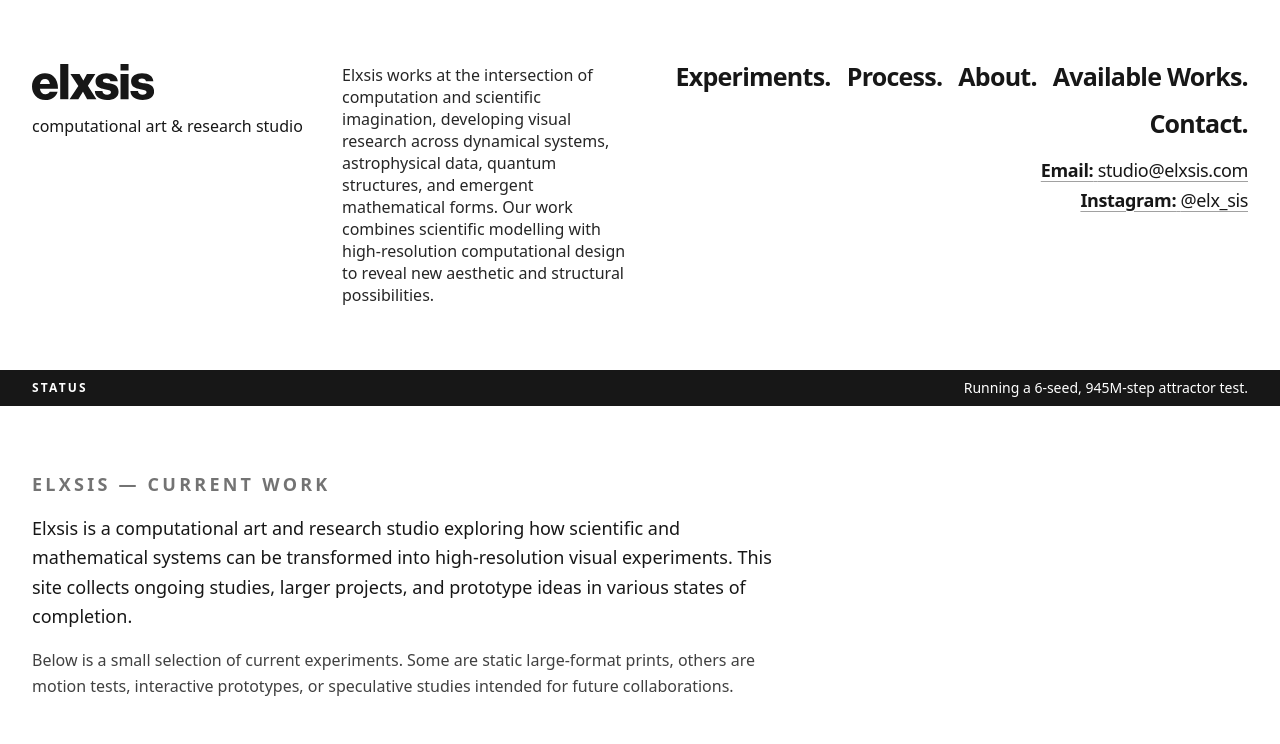
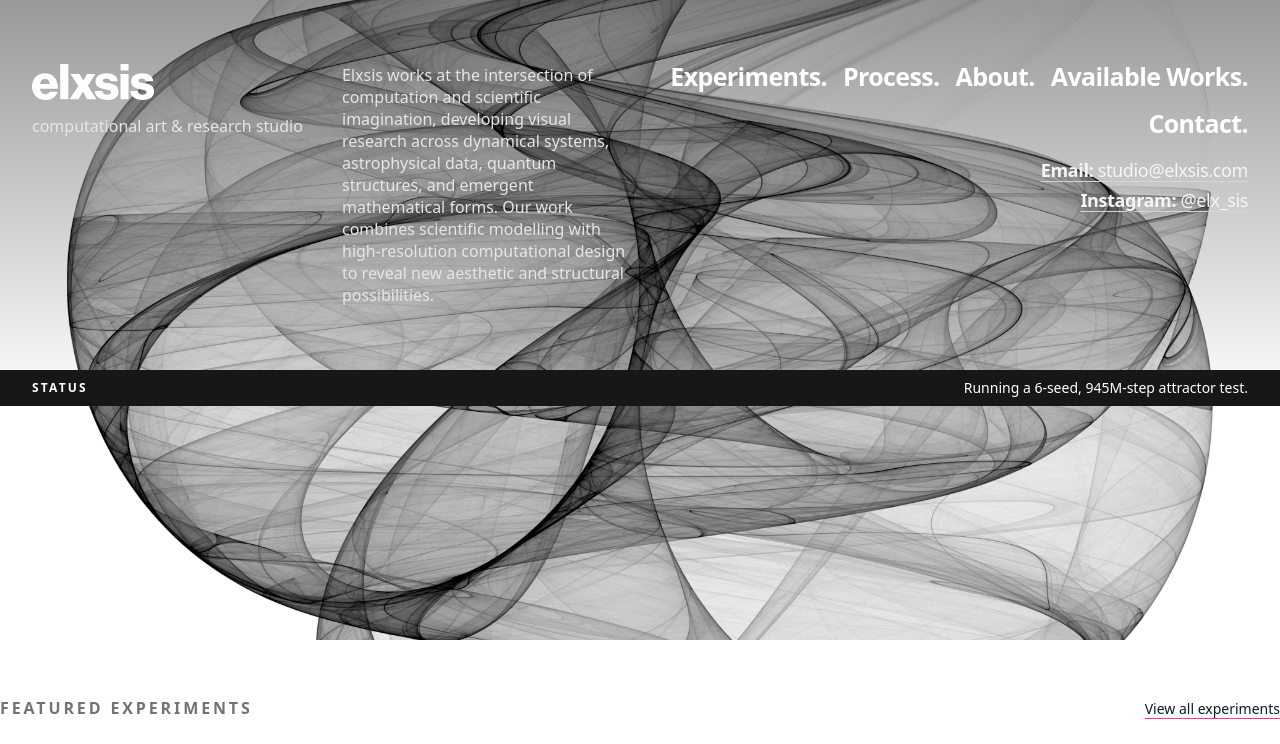
Before and after one commit to Axisophy/elxsis-site, a Next.js app: page / in a window 1280 px wide. Shown: the top 744 px of the page. Built offline with nearby package versions, Linux system fonts and the light colour scheme; a web font is replaced by a local one.

Commit message:
Header inversion, hero overlay, global 700 weight styles

```diff
--- a/app/contact/page.tsx
+++ b/app/contact/page.tsx
@@ -1,27 +1,33 @@
+import { PageTitle } from "@/components/typography";
+
 export default function ContactPage() {
   return (
     <main className="mx-auto max-w-[1440px] px-4 lg:px-8 py-10 lg:py-16">
-        <h1 className="text-sm md:text-base tracking-[0.18em] uppercase text-neutral-500 font-[600]">
-          Contact
-        </h1>
-        <div className="mt-4 max-w-3xl space-y-4 text-[15px] md:text-[18px] leading-relaxed text-neutral-900">
-          <p>
-            For commissions, collaborations, or enquiries about existing work,
-            please get in touch via{" "}
+      <header className="max-w-3xl space-y-4 mb-8 lg:mb-12">
+        <PageTitle>Contact</PageTitle>
+        <p className="text-[15px] md:text-[18px] leading-relaxed text-neutral-900">
+          For commissions, collaborations, institutional projects, or enquiries
+          about existing work, please email{" "}
           <a
             href="mailto:studio@elxsis.com"
-              className="underline underline-offset-4 decoration-pink-500 hover:text-pink-600"
+            className="underline underline-offset-4"
           >
             studio@elxsis.com
-            </a>
-            .
+          </a>{" "}
+          with as much context as you like – including timelines, formats, and
+          any relevant technical or spatial constraints. You can also follow
+          in-progress experiments and studio notes via{" "}
+          <a
+            href="https://instagram.com/elx_sis"
+            target="_blank"
+            rel="noreferrer"
+            className="underline underline-offset-4"
+          >
+            @elx_sis
+          </a>{" "}
+          on Instagram.
         </p>
-          <p>
-            Elxsis is particularly interested in collaborations with research
-            groups, observatories, labs, museums, and technology organisations
-            exploring the visual potential of scientific and mathematical systems.
-          </p>
-        </div>
+      </header>
     </main>
   );
 }
--- a/app/experiments/page.tsx
+++ b/app/experiments/page.tsx
@@ -1,6 +1,7 @@
 "use client";
 
 import { useState } from "react";
+import { PageTitle } from "@/components/typography";
 
 type Experiment = {
   slug: string;
@@ -73,11 +74,9 @@ export default function ExperimentsPage() {
 
   return (
     <main className="mx-auto max-w-[1440px] px-4 lg:px-8 py-10 lg:py-16">
-      <header className="max-w-3xl space-y-4 mb-8 lg:mb-12">
-        <h1 className="text-xl md:text-5xl  text-neutral-900 font-[700] tracking-[-0.025em]">
-          Experiments
-        </h1>
-        <p className="text-[15px] md:text-[18px] leading-relaxed text-neutral-900">
+     <header className="max-w-3xl space-y-4 mb-8 lg:mb-12">
+  <PageTitle>Experiments</PageTitle>
+  <p className="text-[15px] md:text-[18px] leading-relaxed text-neutral-900">
           A working catalogue of ongoing and completed experiments – from
           dynamical systems and attractors to astrophysical data and quantum
           structures. Some of these studies are already available as large-scale
--- a/app/page.tsx
+++ b/app/page.tsx
@@ -1,22 +1,21 @@
+// app/page.tsx
+import Image from "next/image";
+import Link from "next/link";
+import { PageTitle } from "@/components/typography";
+
 export default function HomePage() {
   return (
-    <main className="mx-auto max-w-[1440px] px-4 lg:px-8 py-10 lg:py-16">
-      <section className="max-w-3xl space-y-4">
-        <h1 className="text-base md:text-lg tracking-[0.18em] uppercase text-neutral-500 font-[600]">
-          Elxsis — current work
-        </h1>
-        <p className="text-[15px] md:text-[18px] leading-relaxed text-neutral-900">
-          Elxsis is a computational art and research studio exploring how
-          scientific and mathematical systems can be transformed into
-          high-resolution visual experiments. This site collects ongoing
-          studies, larger projects, and prototype ideas in various states of
-          completion.
-        </p>
-        <p className="text-[14px] md:text-[16px] leading-relaxed text-neutral-700">
-          Below is a small selection of current experiments. Some are static
-          large-format prints, others are motion tests, interactive prototypes,
-          or speculative studies intended for future collaborations.
-        </p>
+    <main className="w-full">
+      {/* Hero image that the header gradient sits over */}
+      <section className="relative w-full h-[70vh] md:h-[80vh]">
+        <Image
+          src="/elxsis-hero-02.jpg"   // <- MUST match the filename in /public
+          alt="Elxsis experimental visual"
+          fill
+          priority
+          sizes="100vw"
+          className="object-cover"
+        />
       </section>
 
       <section className="mt-10 lg:mt-14">
--- a/components/layout/SiteHeader.tsx
+++ b/components/layout/SiteHeader.tsx
@@ -3,6 +3,7 @@
 import { useState } from "react";
 import Link from "next/link";
 import { ElxsisLogo } from "@/components/icons/ElxsisLogo";
+import { usePathname } from "next/navigation";
 
 const descriptor =
   "Elxsis works at the intersection of computation and scientific imagination, developing visual research across dynamical systems, astrophysical data, quantum structures, and emergent mathematical forms. Our work combines scientific modelling with high-resolution computational design to reveal new aesthetic and structural possibilities.";
@@ -19,16 +20,37 @@ const navItems = [
 
 export default function SiteHeader() {
   const [mobileOpen, setMobileOpen] = useState(false);
+  const pathname = usePathname();
+  const isHome = pathname === "/";
+
+  // Colour system: home = inverted (white on dark), inner pages = black on white
+  const primaryText = isHome ? "text-white" : "text-neutral-900";
+  const secondaryText = isHome ? "text-neutral-200" : "text-neutral-800";
+  const borderStrong = isHome ? "border-white" : "border-neutral-900";
+  const burgerBar = isHome ? "bg-white" : "bg-neutral-900";
+  const underlineBg = isHome ? "bg-white" : "bg-neutral-900";
 
   return (
-    <header className="w-full bg-white relative">
+    <header
+      className={
+        isHome
+          ? // Homepage: overlay on top of hero, dark translucent gradient for readability
+            "w-full absolute top-0 left-0 z-20 bg-gradient-to-b from-black/40 via-black/20 to-transparent"
+          : // Inner pages: solid white header
+            "w-full bg-white relative"
+      }
+    >
       {/* Top: 12-column grid (normal header) */}
       <div className="mx-auto max-w-[1440px] px-4 lg:px-8 py-12 lg:py-16 min-h-[220px] lg:min-h-[260px] grid grid-cols-1 md:grid-cols-12 gap-x-6 gap-y-8">
         {/* Logo + micro-title (cols 1–3) */}
         <div className="md:col-span-3 md:col-start-1 flex flex-col gap-2">
           <div className="flex items-start justify-between md:block">
             <Link href="/" className="inline-flex items-center gap-2">
-              <ElxsisLogo className="h-7 md:h-9 w-auto text-neutral-900" />
+              <ElxsisLogo
+                className={`h-7 md:h-9 w-auto ${
+                  isHome ? "text-white" : "text-neutral-900"
+                }`}
+              />
               <span className="sr-only">Elxsis</span>
             </Link>
 
@@ -36,44 +58,50 @@ export default function SiteHeader() {
             <button
               type="button"
               onClick={() => setMobileOpen((open) => !open)}
-              className="md:hidden ml-4 inline-flex items-center justify-center rounded-full border border-neutral-900 px-2.5 py-2 text-neutral-900 bg-white"
+              className={`md:hidden ml-4 inline-flex items-center justify-center rounded-full border px-2.5 py-2 ${
+                isHome
+                  ? "border-white text-white bg-transparent"
+                  : "border-neutral-900 text-neutral-900 bg-white"
+              }`}
               aria-label={mobileOpen ? "Close menu" : "Open menu"}
             >
               <span className="flex flex-col gap-1">
-                <span className="block h-[2px] w-4 bg-neutral-900" />
-                <span className="block h-[2px] w-4 bg-neutral-900" />
+                <span className={`block h-[2px] w-4 ${burgerBar}`} />
+                <span className={`block h-[2px] w-4 ${burgerBar}`} />
               </span>
             </button>
           </div>
 
-          <span className="text-s text-neutral-900 font-[500]">
+          <span className={`text-s font-[500] ${secondaryText}`}>
             computational art &amp; research studio
           </span>
         </div>
 
         {/* Descriptor (cols 4–6) */}
-        <div className="md:col-span-3 md:col-start-4 text-[12px] md:text-[14px] lg:text-[16px] leading-relaxed md:leading-snug text-neutral-800 font-normal">
+        <div
+          className={`md:col-span-3 md:col-start-4 text-[12px] md:text-[14px] lg:text-[16px] leading-relaxed md:leading-snug font-normal ${secondaryText}`}
+        >
           <p>{descriptor}</p>
         </div>
 
         {/* Nav + contact (cols 7–12) */}
-        <div className="md:col-span-6 md:col-start-7 flex flex-col gap-3 md:gap-4 md:items-end text-xs md:text-sm text-neutral-900">
+        <div className="md:col-span-6 md:col-start-7 flex flex-col gap-3 md:gap-4 md:items-end text-xs md:text-sm">
           {/* Desktop nav in top-right */}
           <nav className="hidden md:block">
-            <ul className="flex flex-wrap justify-end gap-4 text-neutral-900">
+            <ul className={`flex flex-wrap justify-end gap-4 ${primaryText}`}>
               {navItems.map((item) => (
                 <li key={item.href}>
                   <Link
                     href={item.href}
-                    className="group text-[14px] sm:text-[18px] md:text-[22px] lg:text-[25px] font-[700] leading-none tracking-[-0.03em]"
+                    className="group text-[14px] sm:text-[18px] md:text-[22px] lg:text-[25px] font-[700] leading-none tracking-[-0.025em]"
                   >
                     <span className="relative inline-block">
                       <span>{item.label}</span>
                       <span
-                        className="block h-[2px] bg-neutral-900 mt-1
-                                   origin-left scale-x-0 translate-x-0
-                                   transition-transform duration-200 ease-out
-                                   group-hover:scale-x-100 group-hover:translate-x-1"
+                        className={
+                          "block h-[2px] mt-1 origin-left scale-x-0 translate-x-0 transition-transform duration-200 ease-out group-hover:scale-x-100 group-hover:translate-x-1 " +
+                          underlineBg
+                        }
                       />
                     </span>
                   </Link>
@@ -82,30 +110,36 @@ export default function SiteHeader() {
             </ul>
           </nav>
 
-          {/* Email + Instagram as smaller text links */}
+          {/* Email + Instagram as smaller text links – desktop only */}
           <div className="hidden md:flex flex-col gap-1 md:gap-1 md:items-end text-right">
-          <a
+            <a
               href="mailto:studio@elxsis.com"
-              className="text-[12px] sm:text-[14px] md:text-[16px] lg:text-[18px] font-[600] tracking-[-0.02em] underline underline-offset-4 decoration-neutral-400 hover:decoration-neutral-900"
+              className={`text-[12px] sm:text-[14px] md:text-[16px] lg:text-[18px] font-[600] tracking-[-0.02em] underline underline-offset-4 ${
+                isHome
+                  ? "text-neutral-100 decoration-neutral-300 hover:decoration-white"
+                  : "text-neutral-900 decoration-neutral-400 hover:decoration-neutral-900"
+              }`}
             >
-              Email:{" "}
-              <span className="font-[400]">studio@elxsis.com</span>
+              Email: <span className="font-[400]">studio@elxsis.com</span>
             </a>
 
             <a
               href="https://instagram.com/elx_sis"
               target="_blank"
               rel="noreferrer"
-              className="text-[12px] sm:text-[14px] md:text-[16px] lg:text-[18px] font-[600] tracking-[-0.02em] underline underline-offset-4 decoration-neutral-400 hover:decoration-neutral-900"
+              className={`text-[12px] sm:text-[14px] md:text-[16px] lg:text-[18px] font-[600] tracking-[-0.02em] underline underline-offset-4 ${
+                isHome
+                  ? "text-neutral-100 decoration-neutral-300 hover:decoration-white"
+                  : "text-neutral-900 decoration-neutral-400 hover:decoration-neutral-900"
+              }`}
             >
-              Instagram:{" "}
-              <span className="font-[400]">@elx_sis</span>
+              Instagram: <span className="font-[400]">@elx_sis</span>
             </a>
           </div>
         </div>
       </div>
 
-      {/* Status bar: full-width row below header */}
+      {/* Status bar: full-width row below header (kept consistent across site) */}
       <div className="bg-neutral-900 text-white">
         <div className="mx-auto max-w-[1440px] px-4 lg:px-8 py-2 flex flex-wrap items-center justify-between gap-2">
           <span className="uppercase tracking-[0.18em] text-[0.65rem] md:text-xs font-[600]">
@@ -135,7 +169,7 @@ export default function SiteHeader() {
                       <Link
                         href={item.href}
                         onClick={() => setMobileOpen(false)}
-                        className="text-[16px] sm:text-[18px] font-[700] tracking-[-0.03em] leading-tight underline underline-offset-4"
+                        className="text-[16px] sm:text-[18px] font-[700] tracking-[-0.025em] leading-tight underline underline-offset-4"
                       >
                         {item.label}
                       </Link>
--- /dev/null
+++ b/components/typography.tsx
@@ -0,0 +1,32 @@
+// components/typography.tsx
+
+type HeadingProps = {
+    children: React.ReactNode;
+    className?: string;
+  };
+
+  export function PageTitle({ children, className = "" }: HeadingProps) {
+    return (
+      <h1
+        className={
+          "text-xl md:text-5xl text-neutral-900 font-[700] tracking-[-0.025em] " +
+          className
+        }
+      >
+        {children}
+      </h1>
+    );
+  }
+
+  export function SectionTitle({ children, className = "" }: HeadingProps) {
+    return (
+      <h2
+        className={
+          "text-base md:text-3xl text-neutral-900 font-[700] tracking-[-0.025em] " +
+          className
+        }
+      >
+        {children}
+      </h2>
+    );
+  }
```
Also changed, not shown: app/about/page.tsx (+14 -15 lines), app/available-works/page.tsx (+18 -13 lines), app/process/page.tsx (+11 -9 lines), public/elxsis-hero-01.jpg (renamed from public/images/header/elxsis-header-01.jpg), public/elxsis-hero-02.jpg (added). Lines whose indentation alone changed are shown as unchanged.
